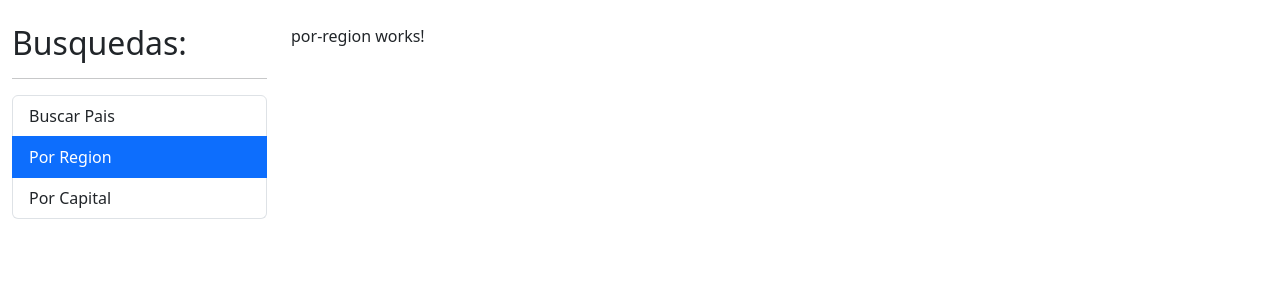
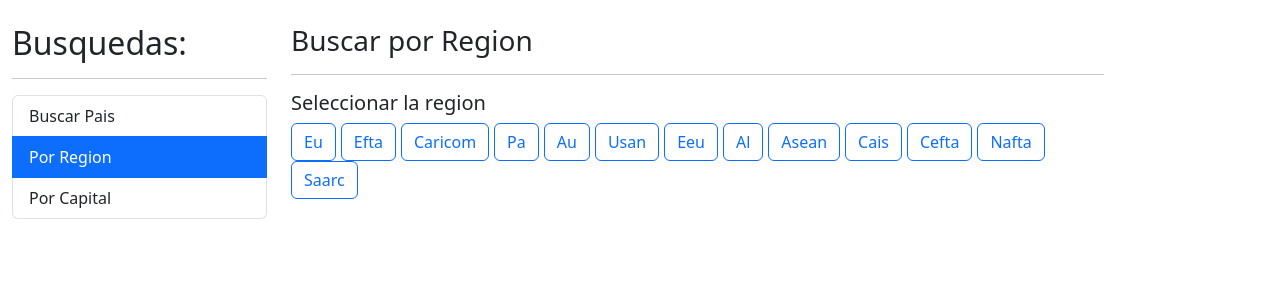
Before and after one commit to titicuevas/03-paisesApp, an Angular app: page /region in a window 1280 px wide. Shown: the top 300 px of the page. Built offline with nearby package versions, Linux system fonts and the light colour scheme.

Commit message:
Busca todo menos region

```diff
--- a/src/app/pais/pages/por-capital/por-capital.component.html
+++ b/src/app/pais/pages/por-capital/por-capital.component.html
@@ -14,6 +14,14 @@
   No se encontro ningun pais con el nombre {{ termino }}
 </div>
 
+<div *ngIf="paises.length > 0" class="row">
+
+  <div class="col">
+    <app-pais-tabla>[paises] = "paises"</app-pais-tabla>
+  </div>
+
+</div>
+
 <div *ngIf="!hayError" class="row">
   <div class="col">
     <app-pais-tabla [paises]="paises"></app-pais-tabla>
--- a/src/app/pais/pages/por-region/por-region.component.html
+++ b/src/app/pais/pages/por-region/por-region.component.html
@@ -1 +1,33 @@
-<p>por-region works!</p>
+<h3>Buscar por Region <small>{{regionActiva | titlecase}}</small> </h3>
+
+<hr>
+
+<h5>Seleccionar la region</h5>
+
+<div class="row">
+  <div class="col">
+    <!-- [class.btn-primary]="region === regionActiva" -->
+    <!--
+    [ngClass]="{
+      'btn-primary':regionActiva === region,
+      'btn-outline-primary':regionActiva !== region
+
+    }" -->
+    <button *ngFor="let region of regiones"
+      [class]="getClaseCss(region)"
+      (click)="activarRegion (region)">
+
+      {{region | titlecase}}
+    </button>
+  </div>
+</div>
+
+
+
+<div *ngIf="paises.length > 0" class="row">
+
+  <div class="col">
+    <app-pais-tabla>[paises] = "paises"</app-pais-tabla>
+  </div>
+
+</div>
--- a/src/app/pais/pages/por-region/por-region.component.ts
+++ b/src/app/pais/pages/por-region/por-region.component.ts
@@ -1,10 +1,43 @@
 import { Component } from '@angular/core';
+import { Country } from '../../interfaces/pais.interface';
+import { PaisService } from '../../services/pais.service';
 
 @Component({
   selector: 'app-por-region',
   templateUrl: './por-region.component.html',
-  styleUrls: ['./por-region.component.css']
+  styles: [`
+  button {
+    margin-right : 5px
+  }
+  `]
 })
 export class PorRegionComponent {
+  regiones: string[] = ['EU', 'EFTA', 'CARICOM', 'PA', 'AU', 'USAN', 'EEU', 'AL', 'ASEAN', 'CAIS', 'CEFTA', 'NAFTA', 'SAARC',];
+regionActiva: string = '';
+paises: Country[]=[];
+
+constructor (private PaisService: PaisService){
 
 }
+
+getClaseCss( region: string) :string{
+
+  return(region === this.regionActiva)? 'btn btn-primary': 'btn btn-outline-primary';
+}
+
+activarRegion (region:string){
+
+  if ( region === this.regionActiva )
+   {
+
+    return; }
+
+  this.regionActiva = region;
+  this.paises = [];
+
+
+  this.PaisService.buscarRegion( region ).subscribe(paises => this.paises = paises);
+}
+
+
+}
--- a/src/app/pais/pages/ver-pais/ver-pais.component.ts
+++ b/src/app/pais/pages/ver-pais/ver-pais.component.ts
@@ -12,6 +12,8 @@
 export class VerPaisComponent implements OnInit {
   pais!: Country;
 
+
+
   constructor(
     private activatedRoute: ActivatedRoute,
     private paisService: PaisService
--- a/src/app/pais/services/pais.service.ts
+++ b/src/app/pais/services/pais.service.ts
@@ -30,4 +30,10 @@
     return this.http.get<Country[]>( url );
   }
 
+  buscarRegion ( region:string ):Observable<Country[]>{
+    const url= `${this.apiUrl}/regionalbloc/${region}`;
+
+    return this.http.get<Country[]>( url );
+  }
+
 }
```
Also changed, not shown: src/app/pais/pages/por-region/por-region.component.css (deleted).
